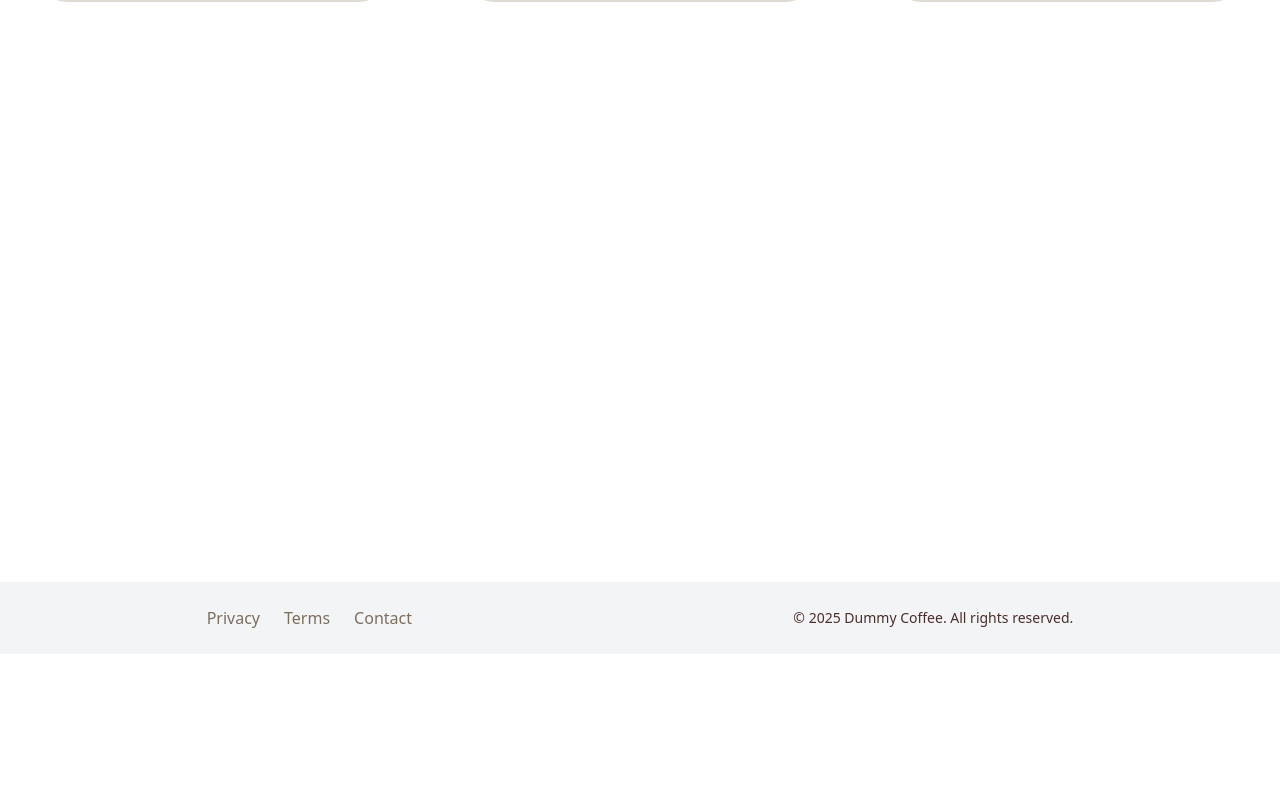
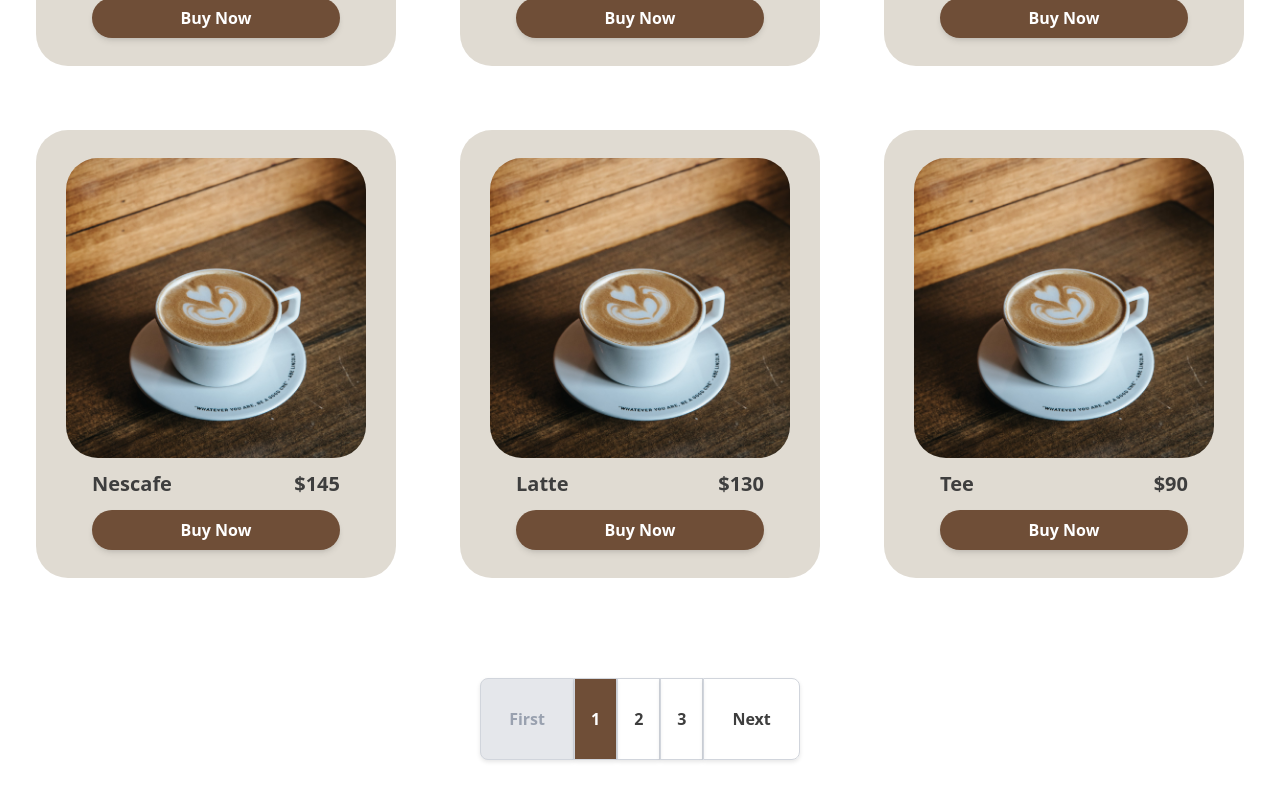
Before and after one commit to qadir-dev/next-dummy-ecommerce, a Next.js app: page /products in a window 1280 px wide. Shown: the part 556-1356 px from the top of the page. Before the commit the page ends 1210 px from the top, so only its background shows below. Built offline with nearby package versions, Linux system fonts and the light colour scheme.

Commit message:
Creating a pagination file and adding pagination to pages and products and making the page dynamic for the API

```diff
--- a/app/products/page.tsx
+++ b/app/products/page.tsx
@@ -1,17 +1,53 @@
-import ProductCard from '@/components/product/ProductCard'
-import React from 'react'
+import ProductCard from "@/components/product/ProductCard"
+import Pagination from "@/components/pagination/Pagination"
+import React from "react"
 
-const page = () => {
+const products = [
+  { name: "Normal Coffee", price: 100 },
+  { name: "Hot Coffee", price: 150 },
+  { name: "Cold Coffee", price: 174 },
+  { name: "Nescafe", price: 145 },
+  { name: "Latte", price: 130 },
+  { name: "Tee", price: 90 },
+  { name: "Masella", price: 125 },
+  { name: "Hot chocolate", price: 110 },
+  { name: "Mocha", price: 120 },
+  { name: "Mocha", price: 120 },
+  { name: "Mocha", price: 120 },
+  { name: "Mocha", price: 120 },
+  { name: "Mocha", price: 120 },
+  { name: "Mocha", price: 120 },
+  { name: "Mocha", price: 120 },
+  { name: "Mocha", price: 120 },
+  { name: "Mocha", price: 120 },
+  // ... محصولات بیشتر
+];
+
+const page = ({ searchParams }: { searchParams: { page?: string } }) => {
+  const currentPage = Number(searchParams.page) || 1;
+  const itemsPerPage = 6;
+  const totalPages = Math.ceil(products.length / itemsPerPage);
+  const startIndex = (currentPage - 1) * itemsPerPage;
+  const currentProducts = products.slice(startIndex, startIndex + itemsPerPage);
   return (
     <>
-      <div>This is Test Products Page</div>
-      <div className='grid grid-cols-3 justify-items-center'>
-        <ProductCard name='Normal Coffee' price={100} />
-        <ProductCard name='Hot Coffee' price={156} />
-        <ProductCard name='Cold Coffee' price={174} />
+      <div className="container mx-auto px-4 py-8">
+        <h1 className="text-2xl font-bold mb-6">Our Products</h1>
+
+        <div className="grid grid-cols-1 md:grid-cols-3 gap-6">
+          {currentProducts.map((product, index) => (
+            <ProductCard
+              key={index}
+              name={product.name}
+              price={product.price}
+            />
+          ))}
+        </div>
+
+        <Pagination currentPage={currentPage} totalPages={totalPages} />
       </div>
     </>
-  )
-}
+  );
+};
 
 export default page
--- /dev/null
+++ b/components/pagination/Pagination.tsx
@@ -0,0 +1,99 @@
+"use client";
+
+import Link from "next/link";
+import { useSearchParams } from "next/navigation";
+
+interface PaginationProps {
+  currentPage: number;
+  totalPages: number;
+}
+
+const Pagination: React.FC<PaginationProps> = ({ currentPage, totalPages }) => {
+  const searchParams = useSearchParams();
+
+  const createPageURL = (pageNumber: number) => {
+    const params = new URLSearchParams(searchParams.toString());
+    params.set("page", pageNumber.toString());
+    return `?${params.toString()}`;
+  };
+
+  return (
+    <div className="flex justify-center items-center mt-20">
+      {/* دکمه First */}
+      <Link
+        href={createPageURL(1)}
+        className={`px-7 py-7 rounded-l-lg border-solid border-1 font-bold border-gray-300 shadow-[0_2px_4px_rgba(0,0,0,0.1)] ${
+          currentPage === 1
+            ? "bg-gray-200 cursor-not-allowed text-gray-400"
+            : "text-[#3E3E3E] hover:bg-[#FAF6F0]"
+        }`}
+        aria-disabled={currentPage === 1}
+      >
+        First
+      </Link>
+
+      {/* دکمه Previous (مخفی در صفحه اول) */}
+      {/* {currentPage > 1 && (
+        <Link
+          href={createPageURL(currentPage - 1)}
+          className="px-4 py-5 border-solid border-1 font-bold border-gray-300 text-[#3E3E3E] hover:bg-[#FAF6F0]"
+        >
+          &lt;
+        </Link>
+      )} */}
+
+      {/* شماره صفحات */}
+      {Array.from({ length: Math.min(3, totalPages) }, (_, i) => {
+        let pageNum;
+        if (totalPages <= 3) {
+          pageNum = i + 1;
+        } else if (currentPage === 1) {
+          pageNum = i + 1;
+        } else if (currentPage === totalPages) {
+          pageNum = totalPages - 2 + i;
+        } else {
+          pageNum = currentPage - 1 + i;
+        }
+
+        return (
+          <Link
+            key={pageNum}
+            href={createPageURL(pageNum)}
+            className={`px-4 py-7 border-solid border-1 border-gray-300 font-bold shadow-[0_2px_4px_rgba(0,0,0,0.1)] ${
+              currentPage === pageNum
+                ? "bg-[#6F4E37] text-white "
+                : "text-[#3E3E3E] hover:bg-[#FAF6F0]"
+            }`}
+          >
+            {pageNum}
+          </Link>
+        );
+      })}
+
+      {/* دکمه Next (مخفی در صفحه آخر) */}
+      {/* {currentPage < totalPages && (
+        <Link
+          href={createPageURL(currentPage + 1)}
+          className="px-4 py-5 border-solid border-1 border-gray-300 font-bold text-[#3E3E3E] hover:bg-[#FAF6F0]"
+        >
+          &gt;
+        </Link>
+      )} */}
+
+      {/* دکمه Last */}
+      <Link
+        href={createPageURL(totalPages)}
+        className={`px-7 py-7 rounded-r-lg border-solid border-1 font-bold border-gray-300 shadow-[0_2px_4px_rgba(0,0,0,0.1)] ${
+          currentPage === totalPages
+            ? "bg-gray-200 cursor-not-allowed text-gray-400 "
+            : "text-[#3E3E3E] hover:bg-[#FAF6F0]"
+        }`}
+        aria-disabled={currentPage === totalPages}
+      >
+        Next
+      </Link>
+    </div>
+  );
+};
+
+export default Pagination;
--- a/package.json
+++ b/package.json
@@ -10,10 +10,10 @@
   },
   "dependencies": {
     "@reduxjs/toolkit": "^2.6.1",
-    "next": "15.2.4",
+    "next": "^15.2.4",
     "postcss": "^8.5.3",
-    "react": "^19.0.0",
-    "react-dom": "^19.0.0",
+    "react": "^19.1.0",
+    "react-dom": "^19.1.0",
     "react-redux": "^9.2.0"
   },
   "devDependencies": {
```
Also changed, not shown: 1 other file (tests, documents, lock files or other folders).
